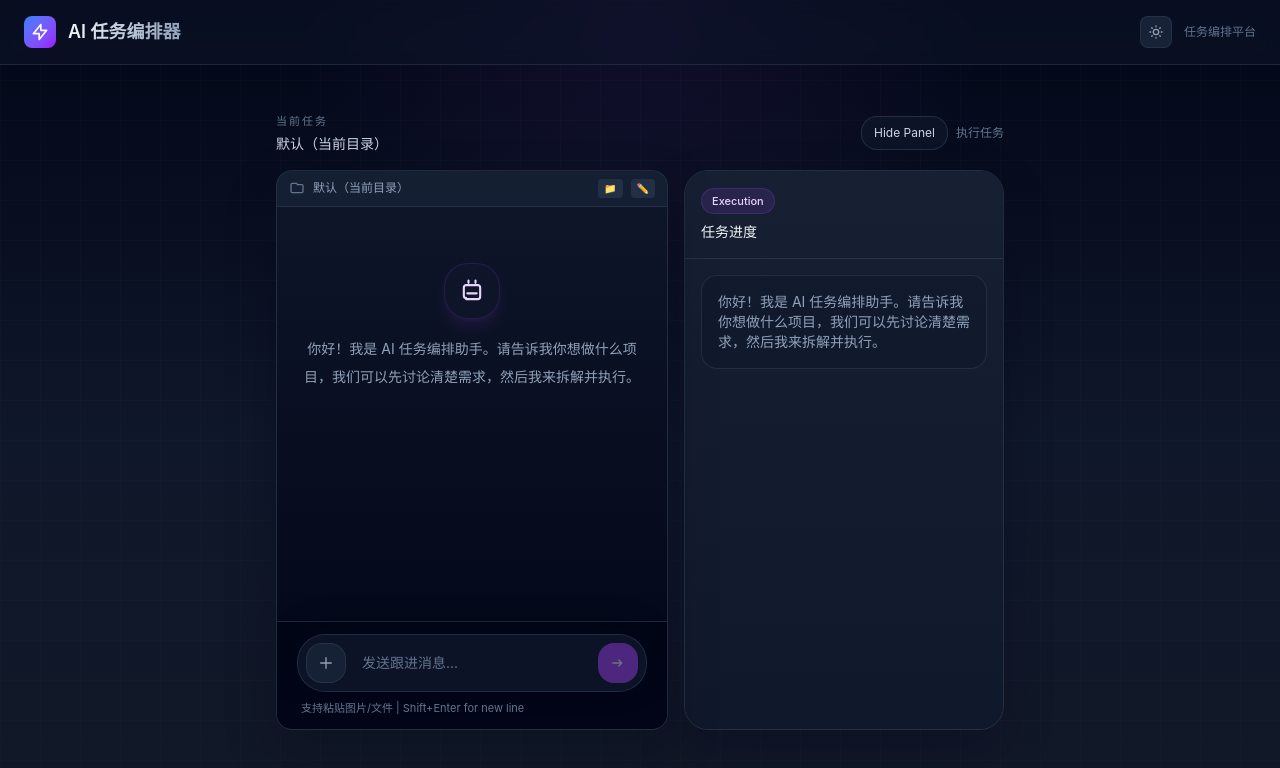
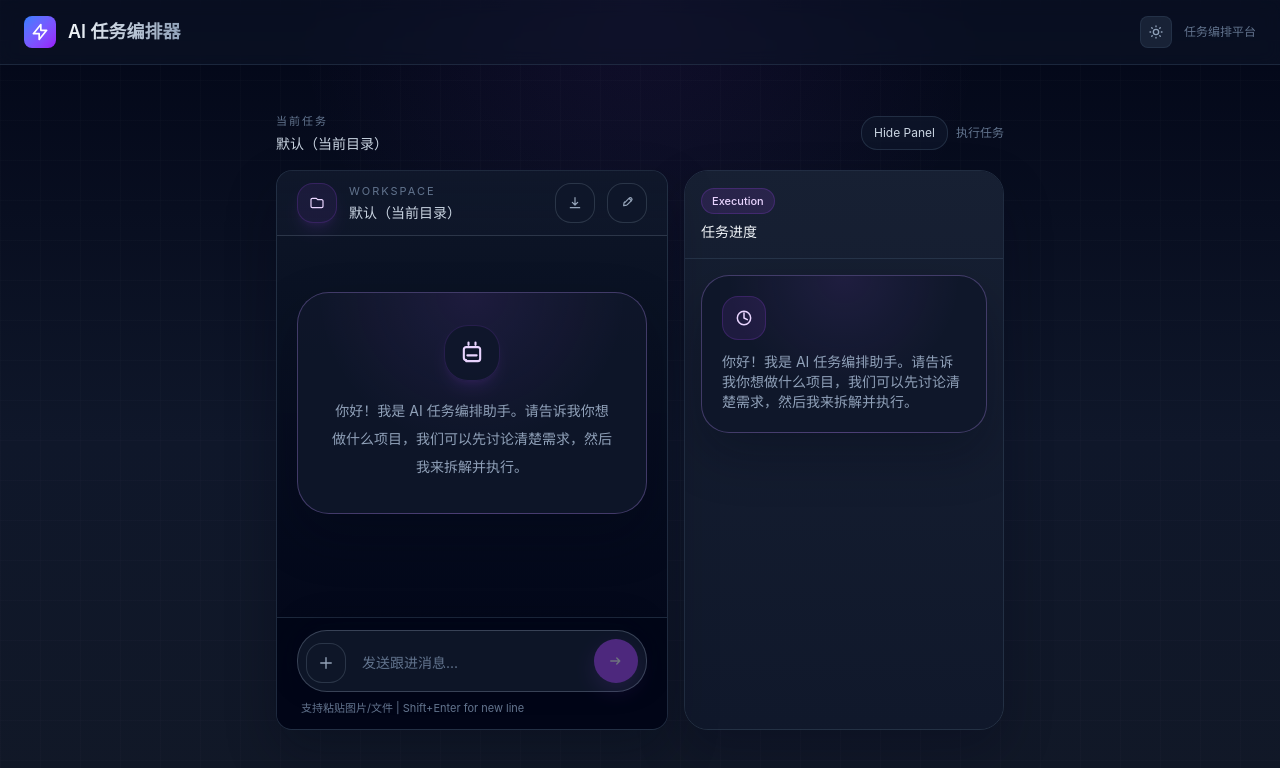
Before and after one commit to Hellco3/Ai-Manager-for-codex-and-claude, a React (Vite) app in the folder web/: page / in a window 1280 px wide. Shown: the top 768 px of the page. Built offline with nearby package versions, Linux system fonts and the light colour scheme.

Commit message:
fix: Codex E2E testing - UI polish, focus trap, lightbox fixes, CSS variables refinement

```diff
--- a/web/src/components/chat/ChatInput.tsx
+++ b/web/src/components/chat/ChatInput.tsx
@@ -212,13 +212,13 @@ export default function ChatInput({ onSend, isDisabled, sessionId }: ChatInputPr
         </div>
       )}
 
-      <div className="flex items-end gap-2 rounded-[28px] border border-slate-700/55 bg-slate-900/80 p-2 shadow-[0_-8px_30px_rgba(2,6,23,0.28)]">
+      <div className="surface-outline-strong flex items-end gap-2 rounded-[30px] border p-2 shadow-[0_-8px_30px_rgba(2,6,23,0.28)]">
         <div className="flex shrink-0 items-center gap-2">
           <button
             type="button"
             onClick={handleFileButtonClick}
             disabled={isDisabled || !isOnline}
-            className="inline-flex h-10 w-10 items-center justify-center rounded-2xl border border-slate-700/55 bg-slate-800/70 text-slate-400 transition-colors hover:border-purple-500/35 hover:text-purple-200 disabled:cursor-not-allowed disabled:opacity-40"
+            className="icon-button h-10 w-10"
             title={t.upload?.addFile ?? 'Add file'}
             aria-label={t.upload?.addFile ?? 'Add file'}
           >
@@ -231,7 +231,7 @@ export default function ChatInput({ onSend, isDisabled, sessionId }: ChatInputPr
             type="button"
             onClick={handleCameraButtonClick}
             disabled={isDisabled || !isOnline}
-            className="inline-flex h-10 w-10 items-center justify-center rounded-2xl border border-slate-700/55 bg-slate-800/70 text-slate-400 transition-colors hover:border-purple-500/35 hover:text-purple-200 disabled:cursor-not-allowed disabled:opacity-40 md:hidden"
+            className="icon-button h-10 w-10 md:hidden"
             title="Camera"
             aria-label="Camera"
           >
@@ -275,7 +275,7 @@ export default function ChatInput({ onSend, isDisabled, sessionId }: ChatInputPr
         <button
           onClick={handleSend}
           disabled={hasUploading || (!text.trim() && readyIds.length === 0) || isDisabled}
-          className="inline-flex h-10 w-10 shrink-0 items-center justify-center rounded-2xl bg-purple-500 text-white transition-colors hover:bg-purple-400 disabled:cursor-not-allowed disabled:opacity-40"
+          className="inline-flex h-11 w-11 shrink-0 items-center justify-center rounded-full bg-purple-500 text-white shadow-[0_8px_22px_rgba(168,85,247,0.3)] transition-colors hover:bg-purple-400 disabled:cursor-not-allowed disabled:opacity-40"
           title={t.chat.send}
           aria-label={t.chat.send}
         >
--- a/web/src/components/chat/WorkspaceSelector.tsx
+++ b/web/src/components/chat/WorkspaceSelector.tsx
@@ -1,4 +1,4 @@
-import React, { useState, useCallback } from 'react';
+import React, { useState, useCallback, useEffect } from 'react';
 import { t } from '../../i18n.js';
 
 interface WorkspaceSelectorProps {
@@ -11,6 +11,12 @@ export default function WorkspaceSelector({ workspaceDir, onUpdate, disabled }:
   const [editing, setEditing] = useState(false);
   const [value, setValue] = useState(workspaceDir ?? '');
   const [valid, setValid] = useState<boolean | null>(null);
+
+  useEffect(() => {
+    if (!editing) {
+      setValue(workspaceDir ?? '');
+    }
+  }, [workspaceDir, editing]);
 
   const handleSave = useCallback(async () => {
     const trimmed = value.trim();
@@ -35,61 +41,113 @@ export default function WorkspaceSelector({ workspaceDir, onUpdate, disabled }:
 
   const handleBrowse = async () => {
     try {
-      // Use File System Access API if available
       if ('showDirectoryPicker' in window) {
         const dirHandle = await (window as any).showDirectoryPicker();
-        const dirPath = dirHandle.name; // Only gets directory name, not full path in browsers
+        const dirPath = dirHandle.name;
         setValue(dirPath);
         onUpdate(dirPath);
         setEditing(false);
         setValid(true);
       }
     } catch {
-      // User cancelled
+      // 审计结论：取消目录选择不需要额外提示，保持当前 UI 状态即可。
     }
   };
 
   return (
-    <div className="flex items-center gap-2 px-3 py-2 bg-slate-800/50 border-b border-slate-700/50 shrink-0">
-      <svg className="w-4 h-4 text-slate-500 shrink-0" fill="none" viewBox="0 0 24 24" stroke="currentColor">
-        <path strokeLinecap="round" strokeLinejoin="round" strokeWidth={2} d="M3 7v10a2 2 0 002 2h14a2 2 0 002-2V9a2 2 0 00-2-2h-6l-2-2H5a2 2 0 00-2 2z" />
-      </svg>
+    // 审计结论：WorkspaceSelector 已改为与 ChatFirst 新壳层一致的卡片式头部，不再沿用旧工具条样式。
+    <div className="workspace-shell flex shrink-0 items-center gap-3 border-b px-3 py-3 md:px-5">
+      <div className="flex h-10 w-10 shrink-0 items-center justify-center rounded-2xl border border-purple-500/18 bg-purple-500/8 text-purple-200 shadow-lg shadow-purple-500/10">
+        <svg className="h-4 w-4" fill="none" viewBox="0 0 24 24" stroke="currentColor" aria-hidden="true">
+          <path strokeLinecap="round" strokeLinejoin="round" strokeWidth={1.8} d="M3 7v10a2 2 0 002 2h14a2 2 0 002-2V9a2 2 0 00-2-2h-6l-2-2H5a2 2 0 00-2 2z" />
+        </svg>
+      </div>
 
       {editing ? (
-        <div className="flex items-center gap-1 flex-1">
+        <div className="flex flex-1 items-center gap-2">
           <input
             type="text"
             value={value}
-            onChange={(e) => { setValue(e.target.value); setValid(null); }}
-            onKeyDown={(e) => { if (e.key === 'Enter') handleSave(); if (e.key === 'Escape') setEditing(false); }}
+            onChange={(e) => {
+              setValue(e.target.value);
+              setValid(null);
+            }}
+            onKeyDown={(e) => {
+              if (e.key === 'Enter') handleSave();
+              if (e.key === 'Escape') {
+                setEditing(false);
+                setValue(workspaceDir ?? '');
+                setValid(null);
+              }
+            }}
             placeholder={t.workspace.placeholder}
-            className="flex-1 bg-slate-900/80 border border-slate-700/50 rounded px-2 py-1 text-xs text-slate-200 placeholder-slate-600 focus:outline-none focus:border-blue-500/50"
+            className="min-w-0 flex-1 rounded-2xl border border-slate-700/50 bg-slate-950/55 px-3 py-2 text-sm text-slate-100 placeholder-slate-500 outline-none transition-colors focus:border-purple-500/40"
             autoFocus
             disabled={disabled}
           />
-          <button onClick={handleSave} className="px-2 py-1 rounded text-[10px] bg-blue-600 text-white hover:bg-blue-500" disabled={disabled}>
+          <button
+            onClick={handleSave}
+            className="rounded-2xl bg-purple-500 px-3 py-2 text-xs font-medium text-white transition-colors hover:bg-purple-400 disabled:opacity-40"
+            disabled={disabled}
+            type="button"
+          >
             {t.workspace.save}
           </button>
-          <button onClick={() => { setEditing(false); setValue(workspaceDir ?? ''); setValid(null); }} className="px-2 py-1 rounded text-[10px] bg-slate-700 text-slate-400 hover:text-slate-200">
-            ✕
+          <button
+            onClick={() => {
+              setEditing(false);
+              setValue(workspaceDir ?? '');
+              setValid(null);
+            }}
+            className="icon-button h-10 w-10"
+            aria-label={t.progress.cancel}
+            type="button"
+          >
+            <svg className="h-4 w-4" fill="none" viewBox="0 0 24 24" stroke="currentColor" aria-hidden="true">
+              <path strokeLinecap="round" strokeLinejoin="round" strokeWidth={1.8} d="M6 18L18 6M6 6l12 12" />
+            </svg>
           </button>
         </div>
       ) : (
-        <div className="flex items-center gap-2 flex-1 min-w-0">
-          <span className="text-xs text-slate-400 truncate flex-1" title={workspaceDir ?? ''}>
-            {workspaceDir ?? t.workspace.default}
-          </span>
-          <button onClick={() => { handleBrowse(); }} className="px-1.5 py-0.5 rounded text-[10px] bg-slate-700/50 text-slate-400 hover:text-slate-200" title={t.workspace.browse} disabled={disabled}>
-            📁
+        <div className="flex min-w-0 flex-1 items-center gap-3">
+          <div className="min-w-0 flex-1">
+            <div className="text-[11px] uppercase tracking-[0.18em] text-slate-500">Workspace</div>
+            <span className="mt-1 block truncate text-sm text-slate-300" title={workspaceDir ?? ''}>
+              {workspaceDir ?? t.workspace.default}
+            </span>
+          </div>
+          <button onClick={handleBrowse} className="icon-button h-10 w-10" title={t.workspace.browse} disabled={disabled} type="button">
+            <svg className="h-4 w-4" fill="none" viewBox="0 0 24 24" stroke="currentColor" aria-hidden="true">
+              <path strokeLinecap="round" strokeLinejoin="round" strokeWidth={1.8} d="M12 4v11m0 0l-4-4m4 4l4-4M5 19h14" />
+            </svg>
           </button>
-          <button onClick={() => { setEditing(true); setValue(workspaceDir ?? ''); }} className="px-1.5 py-0.5 rounded text-[10px] bg-slate-700/50 text-slate-400 hover:text-slate-200" title={t.workspace.edit} disabled={disabled}>
-            ✏️
+          <button
+            onClick={() => {
+              setEditing(true);
+              setValue(workspaceDir ?? '');
+            }}
+            className="icon-button h-10 w-10"
+            title={t.workspace.edit}
+            disabled={disabled}
+            type="button"
+          >
+            <svg className="h-4 w-4" fill="none" viewBox="0 0 24 24" stroke="currentColor" aria-hidden="true">
+              <path strokeLinecap="round" strokeLinejoin="round" strokeWidth={1.8} d="M15.232 5.232l3.536 3.536M9 11l6.232-6.232a2.5 2.5 0 113.536 3.536L12.536 14.536A4 4 0 019.707 15.7L7 16l.3-2.707A4 4 0 018.464 10.464L9 11z" />
+            </svg>
           </button>
         </div>
       )}
 
-      {valid === true && <span className="text-green-400 text-xs shrink-0">✓</span>}
-      {valid === false && <span className="text-red-400 text-xs shrink-0">✗ {t.workspace.invalid}</span>}
+      {valid === true && (
+        <span className="shrink-0 rounded-full border border-emerald-500/20 bg-emerald-500/10 px-2.5 py-1 text-[11px] text-emerald-300">
+          OK
+        </span>
+      )}
+      {valid === false && (
+        <span className="shrink-0 rounded-full border border-red-500/20 bg-red-500/10 px-2.5 py-1 text-[11px] text-red-300">
+          {t.workspace.invalid}
+        </span>
+      )}
     </div>
   );
 }
--- a/web/src/pages/ChatFirst.tsx
+++ b/web/src/pages/ChatFirst.tsx
@@ -12,6 +12,7 @@ import PipelineView from '../components/pipeline/PipelineView.js';
 import SubtaskList from '../components/pipeline/SubtaskList.js';
 import CostPanel from '../components/stats/CostPanel.js';
 import TimePanel from '../components/stats/TimePanel.js';
+import { useUploadStore } from '../store/upload-store.js';
 
 export default function ChatFirst() {
   const navigate = useNavigate();
@@ -122,6 +123,8 @@ export default function ChatFirst() {
 
   const handleNewSession = () => {
     close();
+    // 审计结论：重置会话时同步清理上传预览，避免输入区残留旧附件卡片。
+    useUploadStore.setState({ items: [], isUploading: false });
     reset();
     useSessionStore.getState().reset();
     setSendError(null);
@@ -143,7 +146,7 @@ export default function ChatFirst() {
         <button
           type="button"
           onClick={() => setIsMobilePanelOpen(false)}
-          className="rounded-full border border-slate-700/60 bg-slate-900/70 p-2 text-slate-400 md:hidden"
+          className="icon-button h-10 w-10 rounded-full md:hidden"
           aria-label="Close execution panel"
         >
           <svg className="h-4 w-4" fill="none" viewBox="0 0 24 24" stroke="currentColor" aria-hidden="true">
@@ -189,7 +192,12 @@ export default function ChatFirst() {
             )}
           </>
         ) : (
-          <div className="rounded-2xl border border-slate-700/55 bg-slate-900/45 p-4 text-sm text-slate-400">
+          <div className="empty-state-card rounded-[28px] border p-5 text-sm text-slate-400">
+            <div className="mb-3 flex h-11 w-11 items-center justify-center rounded-2xl border border-purple-500/18 bg-purple-500/10 text-purple-200">
+              <svg className="h-5 w-5" fill="none" viewBox="0 0 24 24" stroke="currentColor" aria-hidden="true">
+                <path strokeLinecap="round" strokeLinejoin="round" strokeWidth={1.8} d="M12 6v6l4 2m4-2a8 8 0 11-16 0 8 8 0 0116 0z" />
+              </svg>
+            </div>
             {sessionId ? t.chatFirst.startTaskHint : t.chatFirst.greeting}
           </div>
         )}
@@ -239,7 +247,7 @@ export default function ChatFirst() {
         </div>
       </div>
 
-      <div className={`grid gap-4 ${isPanelOpen ? 'md:grid-cols-[minmax(0,1fr)_320px]' : 'grid-cols-1'}`}>
+      <div className={`grid gap-4 ${isPanelOpen ? 'md:grid-cols-[minmax(0,1fr)_320px]' : 'md:grid-cols-[minmax(0,1fr)_48px]'}`}>
         <div className="chat-shell stage-card flex min-h-[calc(100dvh-8rem)] flex-col overflow-hidden p-0" style={{ minHeight: '560px' }}>
           <WorkspaceSelector
             workspaceDir={workspaceDir}
@@ -250,7 +258,7 @@ export default function ChatFirst() {
           <div ref={containerRef} className="chat-scroll flex-1 overflow-y-auto py-4">
             {messages.length === 0 && !isStreaming && (
               <div className="flex justify-center px-5 py-10">
-                <div className="max-w-md text-center">
+                <div className="empty-state-card max-w-md rounded-[32px] border p-8 text-center">
                   <div className="mx-auto mb-4 flex h-14 w-14 items-center justify-center rounded-3xl border border-purple-500/15 bg-slate-900/90 shadow-lg shadow-purple-500/10">
                     <svg className="h-7 w-7 text-purple-200" fill="none" viewBox="0 0 24 24" stroke="currentColor" aria-hidden="true">
                       <path strokeLinecap="round" strokeLinejoin="round" strokeWidth={1.8} d="M9 3v2m6-2v2m-7 9h8m-9 5h10a2 2 0 002-2V9a2 2 0 00-2-2H7a2 2 0 00-2 2v7a2 2 0 002 2z" />
@@ -282,7 +290,7 @@ export default function ChatFirst() {
                     <path strokeLinecap="round" strokeLinejoin="round" strokeWidth={1.8} d="M9 3v2m6-2v2m-8 8h10m-9 5h8a2 2 0 002-2V9a2 2 0 00-2-2H8a2 2 0 00-2 2v7a2 2 0 002 2zm-3-5h2m10 0h2" />
                   </svg>
                 </div>
-                <div className="rounded-3xl rounded-bl-lg border border-slate-700/50 border-l-2 border-l-purple-500/30 bg-slate-800/90 px-4 py-3 text-sm text-slate-300">
+                <div className="message-bubble-assistant rounded-3xl rounded-bl-lg border border-l-2 px-4 py-3 text-sm">
                   {t.chat.streaming}
                 </div>
               </div>
@@ -312,6 +320,19 @@ export default function ChatFirst() {
             {renderExecutionPanel()}
           </aside>
         )}
+
+        {!isPanelOpen && (
+          <aside className="hidden md:flex">
+            <button
+              type="button"
+              onClick={() => setIsPanelOpen(true)}
+              className="panel-surface flex h-full min-h-[560px] w-12 items-center justify-center rounded-[24px] border border-slate-700/60 text-slate-300 shadow-[0_22px_50px_rgba(2,6,23,0.24)] transition-colors hover:border-slate-600/70 hover:text-slate-100"
+              aria-label="Show execution panel"
+            >
+              <span className="[writing-mode:vertical-rl] text-[11px] uppercase tracking-[0.24em]">Execution</span>
+            </button>
+          </aside>
+        )}
       </div>
 
       <div
@@ -322,12 +343,19 @@ export default function ChatFirst() {
         aria-hidden={!isMobilePanelOpen}
       />
       <div
-        className={`panel-surface fixed inset-x-0 bottom-0 z-50 max-h-[78vh] rounded-t-[28px] border border-slate-700/60 shadow-[0_-18px_60px_rgba(2,6,23,0.45)] transition-transform duration-200 md:hidden ${
-          isMobilePanelOpen ? 'translate-y-0' : 'translate-y-full'
+        className={`drawer-shell fixed inset-x-0 bottom-0 z-50 max-h-[78vh] rounded-t-[28px] border border-slate-700/60 transition-[transform,opacity] duration-300 md:hidden ${
+          isMobilePanelOpen ? 'translate-y-0 opacity-100' : 'translate-y-[104%] opacity-0'
         }`}
         aria-hidden={!isMobilePanelOpen}
       >
-        <div className="mx-auto mt-3 h-1.5 w-12 rounded-full bg-slate-700/80" />
+        <button
+          type="button"
+          onClick={() => setIsMobilePanelOpen(false)}
+          className="mx-auto mt-3 flex w-full items-center justify-center pb-2"
+          aria-label="Close execution panel"
+        >
+          <span className="drawer-handle h-1.5 w-14 rounded-full" />
+        </button>
         {renderExecutionPanel()}
       </div>
     </div>
--- a/web/src/styles/index.css
+++ b/web/src/styles/index.css
@@ -3,10 +3,25 @@
 @layer base {
   :root {
     --chat-bg: #020617;
+    --chat-bg-elevated: rgba(15, 23, 42, 0.92);
     --panel-bg: #172033;
+    --panel-bg-elevated: rgba(23, 32, 51, 0.92);
+    --surface: rgba(15, 23, 42, 0.78);
+    --surface-strong: rgba(15, 23, 42, 0.92);
+    --surface-soft: rgba(30, 41, 59, 0.68);
+    --surface-border: rgba(148, 163, 184, 0.22);
+    --surface-border-strong: rgba(148, 163, 184, 0.32);
+    --text-primary: #e2e8f0;
+    --text-secondary: #94a3b8;
+    --text-muted: #64748b;
     --accent: #a855f7;
+    --accent-soft: rgba(168, 85, 247, 0.12);
+    --accent-strong: #c084fc;
     --success: #10b981;
     --danger: #ef4444;
+    --shadow-elevated: 0 22px 50px rgba(2, 6, 23, 0.28);
+    --scrollbar-thumb: rgba(100, 116, 139, 0.32);
+    --scrollbar-thumb-hover: rgba(148, 163, 184, 0.44);
     --color-pending: #94a3b8;
     --color-running: #60a5fa;
     --color-completed: #34d399;
@@ -43,6 +58,23 @@
   .light body,
   .light {
     background: linear-gradient(180deg, #f8fafc 0%, #e2e8f0 100%);
+    --chat-bg: #eff6ff;
+    --chat-bg-elevated: rgba(255, 255, 255, 0.95);
+    --panel-bg: #e2e8f0;
+    --panel-bg-elevated: rgba(255, 255, 255, 0.94);
+    --surface: rgba(255, 255, 255, 0.82);
+    --surface-strong: rgba(255, 255, 255, 0.95);
+    --surface-soft: rgba(248, 250, 252, 0.96);
+    --surface-border: rgba(148, 163, 184, 0.3);
+    --surface-border-strong: rgba(100, 116, 139, 0.34);
+    --text-primary: #0f172a;
+    --text-secondary: #475569;
+    --text-muted: #64748b;
+    --accent-soft: rgba(124, 58, 237, 0.1);
+    --accent-strong: #7c3aed;
+    --shadow-elevated: 0 18px 40px rgba(148, 163, 184, 0.22);
+    --scrollbar-thumb: rgba(148, 163, 184, 0.5);
+    --scrollbar-thumb-hover: rgba(100, 116, 139, 0.58);
   }
 
   .light .bg-grid {
@@ -101,7 +133,7 @@
 
   .stage-card {
     @apply relative rounded-2xl border border-slate-700/60 bg-slate-900/55 backdrop-blur-xl p-6 transition-colors duration-200;
-    box-shadow: 0 22px 50px rgba(2, 6, 23, 0.28);
+    box-shadow: var(--shadow-elevated);
   }
 
   .stage-card:hover {
@@ -119,18 +151,81 @@
 
   .chat-shell {
     background:
-      linear-gradient(180deg, rgba(15, 23, 42, 0.96), rgba(2, 6, 23, 0.94)),
-      rgba(2, 6, 23, 0.88);
+      linear-gradient(180deg, color-mix(in srgb, var(--chat-bg-elevated) 96%, transparent), color-mix(in srgb, var(--chat-bg) 92%, transparent)),
+      color-mix(in srgb, var(--chat-bg) 88%, transparent);
   }
 
   .panel-surface {
     background:
-      linear-gradient(180deg, rgba(23, 32, 51, 0.92), rgba(15, 23, 42, 0.88)),
-      rgba(23, 32, 51, 0.88);
+      linear-gradient(180deg, color-mix(in srgb, var(--panel-bg-elevated) 100%, transparent), color-mix(in srgb, var(--chat-bg-elevated) 95%, transparent)),
+      color-mix(in srgb, var(--panel-bg) 88%, transparent);
   }
 
   .panel-badge {
     @apply inline-flex items-center rounded-full border border-purple-500/20 bg-purple-500/12 px-2.5 py-1 text-[11px] font-medium text-purple-200;
+  }
+
+  .surface-outline {
+    border-color: var(--surface-border);
+    background: var(--surface);
+  }
+
+  .surface-outline-strong {
+    border-color: var(--surface-border-strong);
+    background: var(--surface-strong);
+  }
+
+  .icon-button {
+    @apply inline-flex items-center justify-center rounded-2xl border transition-colors duration-200;
+    border-color: var(--surface-border);
+    background: color-mix(in srgb, var(--surface-strong) 90%, transparent);
+    color: var(--text-secondary);
+  }
+
+  .icon-button:hover {
+    border-color: color-mix(in srgb, var(--accent) 32%, var(--surface-border));
+    color: var(--accent-strong);
+  }
+
+  .icon-button:disabled {
+    @apply cursor-not-allowed opacity-40;
+  }
+
+  .message-bubble-assistant {
+    border-color: var(--surface-border);
+    border-left-color: color-mix(in srgb, var(--accent) 30%, transparent);
+    background: color-mix(in srgb, var(--surface-strong) 96%, transparent);
+    color: var(--text-primary);
+  }
+
+  .message-bubble-user {
+    border-color: color-mix(in srgb, #2563eb 24%, transparent);
+    background: color-mix(in srgb, #2563eb 28%, var(--surface-soft));
+    color: #eff6ff;
+  }
+
+  .empty-state-card {
+    border-color: color-mix(in srgb, var(--accent) 18%, var(--surface-border));
+    background:
+      radial-gradient(circle at top, color-mix(in srgb, var(--accent) 10%, transparent), transparent 55%),
+      color-mix(in srgb, var(--surface-strong) 96%, transparent);
+    box-shadow: var(--shadow-elevated);
+  }
+
+  .workspace-shell {
+    border-bottom-color: var(--surface-border);
+    background:
+      linear-gradient(180deg, color-mix(in srgb, var(--surface-strong) 96%, transparent), color-mix(in srgb, var(--surface) 94%, transparent));
+  }
+
+  .drawer-shell {
+    background:
+      linear-gradient(180deg, color-mix(in srgb, var(--panel-bg-elevated) 100%, transparent), color-mix(in srgb, var(--panel-bg) 88%, transparent));
+    box-shadow: 0 -18px 60px rgba(2, 6, 23, 0.45);
+  }
+
+  .drawer-handle {
+    background: linear-gradient(90deg, color-mix(in srgb, var(--surface-border) 70%, transparent), color-mix(in srgb, var(--accent) 28%, transparent), color-mix(in srgb, var(--surface-border) 70%, transparent));
   }
 }
 
@@ -154,21 +249,29 @@
 }
 
 .chat-scroll::-webkit-scrollbar-thumb {
-  background: rgba(100, 116, 139, 0.28);
+  background: var(--scrollbar-thumb);
   border-radius: 9999px;
 }
 
 .chat-scroll::-webkit-scrollbar-thumb:hover {
-  background: rgba(148, 163, 184, 0.38);
+  background: var(--scrollbar-thumb-hover);
+}
+
+.chat-scroll {
+  scrollbar-color: var(--scrollbar-thumb) transparent;
+  scrollbar-width: thin;
 }
 
 .file-card {
-  @apply flex min-w-0 items-center gap-3 rounded-2xl border border-slate-700/50 bg-slate-900/72 px-3 py-2 text-left transition-colors duration-200;
+  @apply flex min-h-[72px] min-w-0 items-center gap-3 rounded-[22px] border px-3 py-2.5 text-left transition-colors duration-200;
+  border-color: var(--surface-border);
+  background: color-mix(in srgb, var(--surface-strong) 94%, transparent);
   box-shadow: inset 0 1px 0 rgba(255, 255, 255, 0.02);
 }
 
 .file-card:hover {
-  @apply border-slate-600/65 bg-slate-900/84;
+  border-color: var(--surface-border-strong);
+  background: color-mix(in srgb, var(--surface-strong) 98%, transparent);
 }
 
 .drag-overlay {
@@ -181,6 +284,10 @@
 .lightbox-backdrop {
   @apply fixed inset-0 z-50 flex items-center justify-center bg-slate-950/90 px-4 py-4 backdrop-blur-sm;
   animation: fadeIn 0.18s ease-out;
+}
+
+.light .lightbox-backdrop {
+  background: rgba(15, 23, 42, 0.78);
 }
 
 .streaming-cursor::after {
@@ -200,6 +307,13 @@
   }
 }
 
+@media (max-width: 1023px) {
+  .chat-scroll::-webkit-scrollbar {
+    width: 6px;
+    height: 6px;
+  }
+}
+
 @media (prefers-reduced-motion: reduce) {
   *, *::before, *::after {
     animation-duration: 0.01ms !important;
@@ -207,4 +321,8 @@
     scroll-behavior: auto !important;
     transition-duration: 0.01ms !important;
   }
+
+  .lightbox-backdrop {
+    animation: none;
+  }
 }
```
Also changed, not shown: web/src/components/chat/ChatMessage.tsx (+6 -6 lines), web/src/components/chat/FilePreview.tsx (+58 -18 lines).
